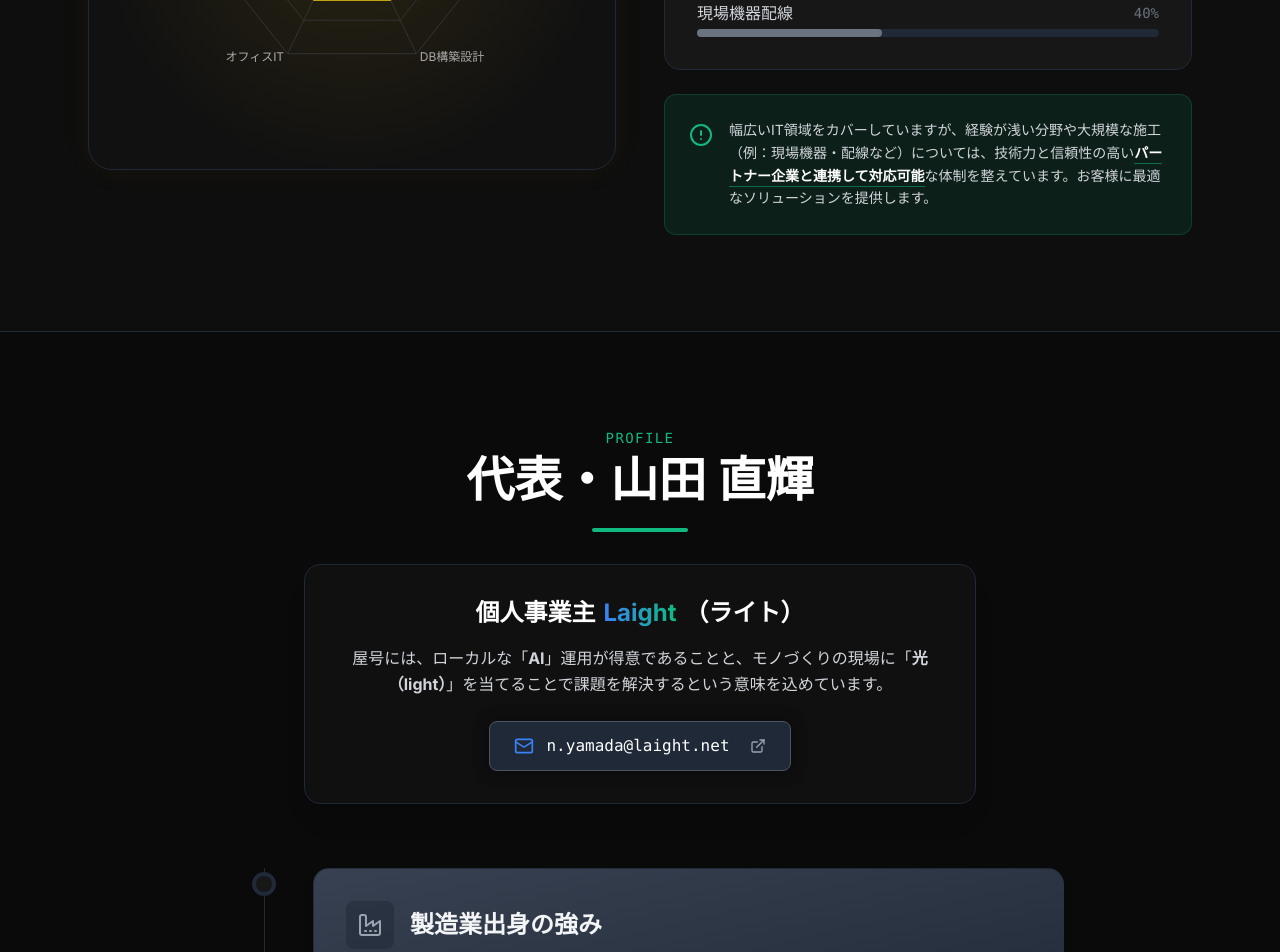
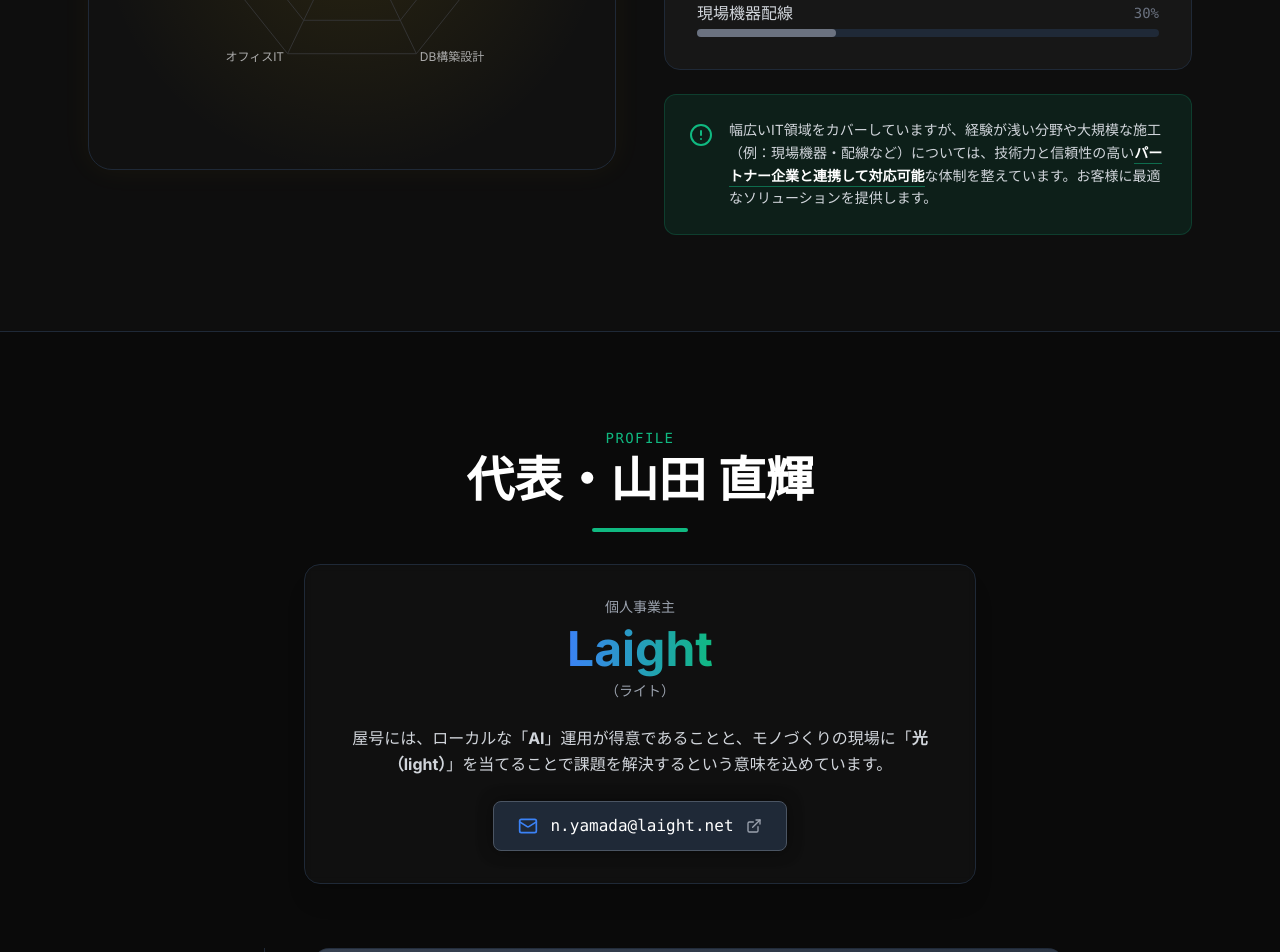
Before and after one commit to laight1900235/laight-portfolio, a React (Vite) app: page / in a window 1280 px wide. Shown: the part 3956-4908 px from the top of the page. Built offline with nearby package versions, Linux system fonts and the light colour scheme.

Commit message:
Fix UI issues for mobile layout and update mockups

```diff
--- a/src/components/Demo.jsx
+++ b/src/components/Demo.jsx
@@ -51,16 +51,21 @@ const webAppExamples = [
         title: "リアルタイム工程管理",
         desc: "ホワイトボードの予定表を大型モニターへ。各機械の現在の加工品名や進捗がひと目でわかります。",
         mockup: (
-            <div className="flex flex-col gap-2 h-full">
-                <div className="flex justify-between text-[10px] text-gray-400 border-b border-gray-700 pb-1">
-                    <span>設備名</span><span>進捗</span>
+            <div className="flex flex-col h-full bg-gray-900 rounded-lg overflow-hidden border border-gray-700">
+                <div className="grid grid-cols-3 bg-gray-800 text-[9px] text-gray-400 p-1.5 border-b border-gray-700 font-bold">
+                    <div className="text-center">設備</div>
+                    <div className="text-center">図面番/品名</div>
+                    <div className="text-center">状況</div>
                 </div>
-                {[1, 2, 3].map(i => (
-                    <div key={i} className="flex flex-col gap-1">
-                        <div className="flex justify-between text-[10px] text-gray-300">
-                            <span>MC-0{i}</span><span className="text-primary">{i * 30}%</span>
-                        </div>
-                        <div className="w-full bg-gray-800 rounded-full h-1.5"><div className="bg-primary h-1.5 rounded-full" style={{ width: `${i * 30}%` }}></div></div>
+                {[
+                    { m: "MC-01", p: "ブラケットA", s: "稼働中", c: "text-[#10b981]" },
+                    { m: "MC-02", p: "ベース板", s: "段取中", c: "text-secondary" },
+                    { m: "NC-05", p: "フランジB", s: "待機", c: "text-primary" }
+                ].map((row, i) => (
+                    <div key={i} className="grid grid-cols-3 text-[9px] p-1.5 border-b border-gray-800/50 items-center">
+                        <div className="text-gray-300 text-center font-mono">{row.m}</div>
+                        <div className="text-gray-400 text-center truncate px-1">{row.p}</div>
+                        <div className={`text-center font-bold px-1 py-0.5 rounded bg-gray-800 mx-auto ${row.c}`}>{row.s}</div>
                     </div>
                 ))}
             </div>
@@ -161,8 +166,8 @@ export default function Demo() {
                             onClick={handleFetchData}
                             disabled={isFetching}
                             className={`px-8 py-3 rounded-lg font-semibold flex items-center gap-2 transition-all duration-300 relative ${isFetching
-                                    ? 'bg-gray-700 text-gray-400 cursor-not-allowed'
-                                    : 'bg-primary hover:bg-primary/80 hover:shadow-[0_0_20px_rgba(59,130,246,0.6)] text-white group outline-none'
+                                ? 'bg-gray-700 text-gray-400 cursor-not-allowed'
+                                : 'bg-primary hover:bg-primary/80 hover:shadow-[0_0_20px_rgba(59,130,246,0.6)] text-white group outline-none'
                                 }`}
                         >
                             {isFetching ? (
@@ -255,9 +260,9 @@ export default function Demo() {
                                         </div>
                                     </div>
 
-                                    <div className="h-[300px] w-full mt-8 bg-surface/30 rounded-xl p-4 border border-gray-800">
+                                    <div className="h-[250px] sm:h-[300px] w-full mt-8 bg-surface/30 rounded-xl p-2 sm:p-4 border border-gray-800 overflow-hidden">
                                         <ResponsiveContainer width="100%" height="100%">
-                                            <AreaChart data={data}>
+                                            <AreaChart data={data} margin={{ top: 10, right: 0, left: -20, bottom: 0 }}>
                                                 <defs>
                                                     <linearGradient id="colorLoad" x1="0" y1="0" x2="0" y2="1">
                                                         <stop offset="5%" stopColor="#3b82f6" stopOpacity={0.4} />
@@ -265,8 +270,8 @@ export default function Demo() {
                                                     </linearGradient>
                                                 </defs>
                                                 <CartesianGrid strokeDasharray="3 3" stroke="#333" vertical={false} />
-                                                <XAxis dataKey="time" stroke="#666" tick={{ fill: '#666' }} tickLine={false} axisLine={false} />
-                                                <YAxis stroke="#666" tick={{ fill: '#666' }} tickLine={false} axisLine={false} domain={[0, 150]} />
+                                                <XAxis dataKey="time" stroke="#666" tick={{ fill: '#666', fontSize: 12 }} tickLine={false} axisLine={false} />
+                                                <YAxis stroke="#666" tick={{ fill: '#666', fontSize: 12 }} tickLine={false} axisLine={false} domain={[0, 150]} width={40} />
                                                 <ChartTooltip
                                                     contentStyle={{ backgroundColor: '#1f2937', borderColor: '#374151', borderRadius: '8px', color: '#fff' }}
                                                     itemStyle={{ color: '#fff' }}
--- a/src/components/Profile.jsx
+++ b/src/components/Profile.jsx
@@ -44,21 +44,25 @@ export default function Profile() {
                     <div className="w-24 h-1 bg-gradient-to-r from-accent to-emerald-500 mx-auto rounded-full mb-8" />
 
                     <div className="bg-surface/50 border border-gray-800 rounded-2xl p-8 mb-12 backdrop-blur-sm max-w-2xl mx-auto shadow-xl">
-                        <h3 className="text-2xl font-bold text-white mb-4 flex items-center justify-center gap-2">
-                            個人事業主 <span className="text-transparent bg-clip-text bg-gradient-to-r from-primary to-accent">Laight</span>（ライト）
+                        <h3 className="flex flex-col items-center justify-center gap-1 mb-6">
+                            <span className="text-gray-400 text-sm font-medium">個人事業主</span>
+                            <span className="text-4xl md:text-5xl font-extrabold text-transparent bg-clip-text bg-gradient-to-r from-primary to-accent py-1">Laight</span>
+                            <span className="text-gray-400 text-sm font-medium">（ライト）</span>
                         </h3>
                         <p className="text-gray-300 leading-relaxed mb-6">
                             屋号には、ローカルな「<strong>AI</strong>」運用が得意であることと、モノづくりの現場に「<strong>光（light）</strong>」を当てることで課題を解決するという意味を込めています。
                         </p>
 
-                        <a
-                            href="mailto:n.yamada@laight.net"
-                            className="inline-flex items-center gap-3 px-6 py-3 bg-gray-800 hover:bg-gray-700 text-white rounded-lg transition-all group border border-gray-600 hover:border-primary shadow-[0_0_15px_rgba(0,0,0,0.5)] hover:shadow-[0_0_20px_rgba(59,130,246,0.3)]"
-                        >
-                            <Mail className="w-5 h-5 text-primary group-hover:scale-110 transition-transform" />
-                            <span className="font-mono">n.yamada@laight.net</span>
-                            <ExternalLink className="w-4 h-4 text-gray-400 group-hover:text-white ml-2" />
-                        </a>
+                        <div className="flex justify-center w-full">
+                            <a
+                                href="mailto:n.yamada@laight.net"
+                                className="inline-flex items-center justify-center gap-2 md:gap-3 px-4 md:px-6 py-3 bg-gray-800 hover:bg-gray-700 text-white rounded-lg transition-all group border border-gray-600 hover:border-primary shadow-[0_0_15px_rgba(0,0,0,0.5)] hover:shadow-[0_0_20px_rgba(59,130,246,0.3)] max-w-full"
+                            >
+                                <Mail className="w-4 h-4 md:w-5 md:h-5 text-primary group-hover:scale-110 transition-transform flex-shrink-0" />
+                                <span className="font-mono text-sm md:text-base break-all">n.yamada@laight.net</span>
+                                <ExternalLink className="w-3 h-3 md:w-4 md:h-4 text-gray-400 group-hover:text-white flex-shrink-0" />
+                            </a>
+                        </div>
                     </div>
 
                 </motion.div>
--- a/src/components/Skills.jsx
+++ b/src/components/Skills.jsx
@@ -4,13 +4,13 @@ import { Radar, RadarChart, PolarGrid, PolarAngleAxis, PolarRadiusAxis, Responsi
 import { AlertCircle } from 'lucide-react'
 
 const skillData = [
-    { subject: 'AI関係', A: 100, fullMark: 100, note: "物体検知、LLMのローカル環境構築など" },
-    { subject: 'WEB・アプリ', A: 80, fullMark: 100, note: "データの見える化ダッシュボード実装など" },
-    { subject: 'サーバー', A: 80, fullMark: 100, note: "データセンターでの実務経験あり" },
-    { subject: 'DB構築設計', A: 60, fullMark: 100, note: "構築・管理・設計" },
-    { subject: 'オフィスIT', A: 60, fullMark: 100, note: "社内SEとしてのサポート経験" },
-    { subject: 'ネットワーク', A: 60, fullMark: 100, note: "基礎的な構築・保守" },
-    { subject: '現場機器配線', A: 40, fullMark: 100, note: "PLC制御、SBC連携など（※専門パートナーと協業）" },
+    { subject: 'AI関係', A: 90, fullMark: 100, note: "物体検知、LLMのローカル環境構築など" },
+    { subject: 'WEB・アプリ', A: 70, fullMark: 100, note: "データの見える化ダッシュボード実装など" },
+    { subject: 'サーバー', A: 70, fullMark: 100, note: "データセンターでの実務経験あり" },
+    { subject: 'DB構築設計', A: 50, fullMark: 100, note: "構築・管理・設計" },
+    { subject: 'オフィスIT', A: 50, fullMark: 100, note: "社内SEとしてのサポート経験" },
+    { subject: 'ネットワーク', A: 50, fullMark: 100, note: "基礎的な構築・保守" },
+    { subject: '現場機器配線', A: 30, fullMark: 100, note: "PLC制御、SBC連携など（※専門パートナーと協業）" },
 ]
 
 export default function Skills() {
```
